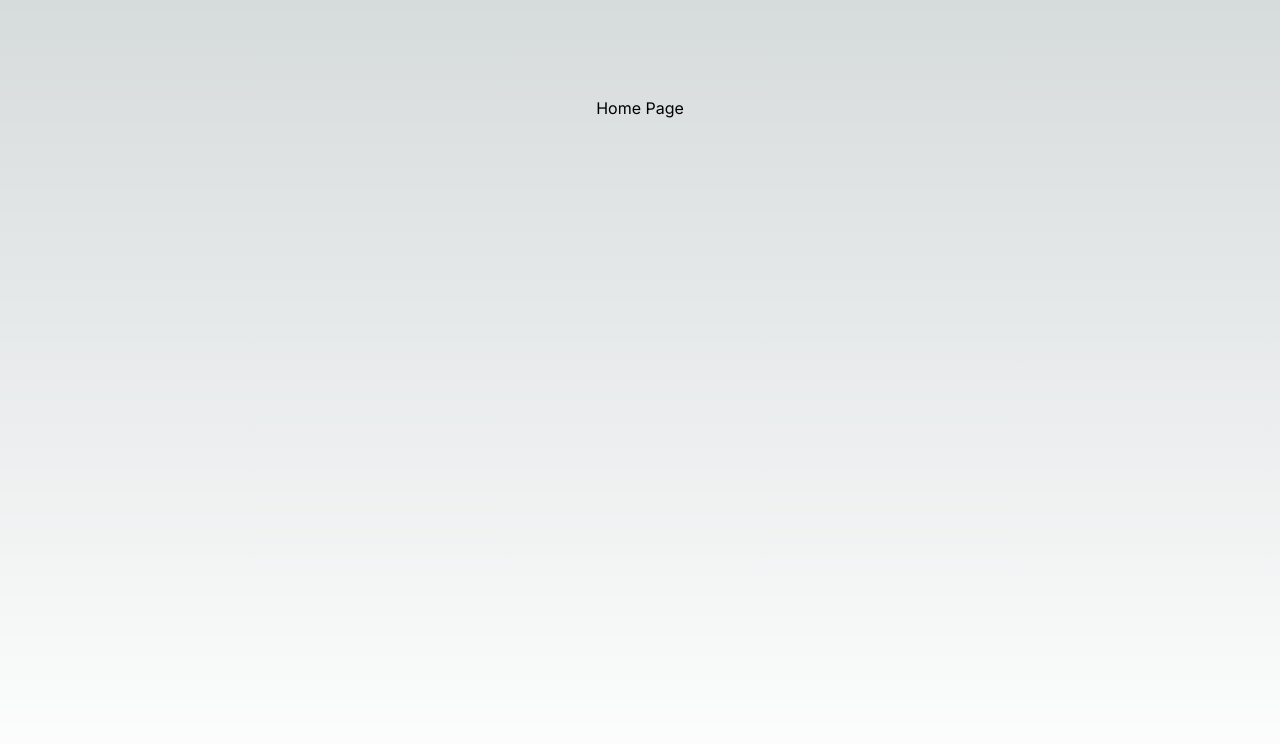
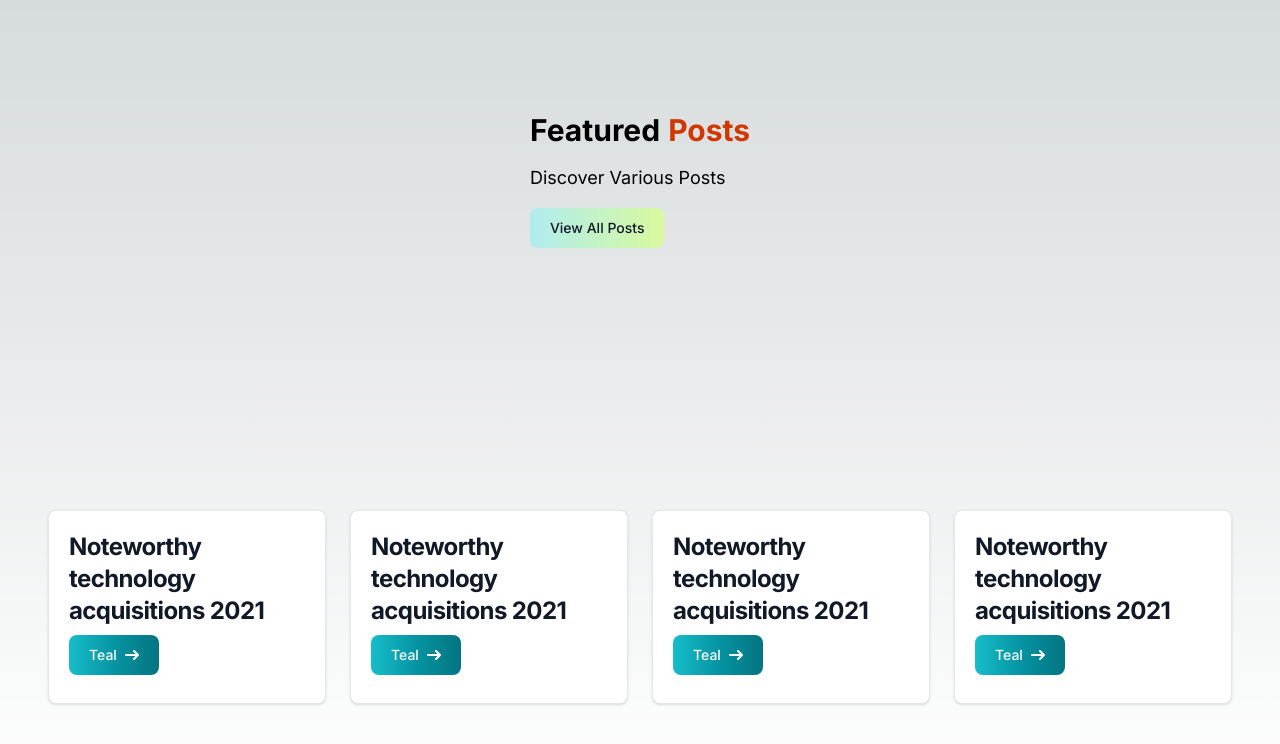
Before and after one commit to vishnu-mouli-102408/Enitiate-Frontend, a Next.js app: page / in a window 1280 px wide. Shown: the top 744 px of the page. Built offline with nearby package versions, Linux system fonts and the light colour scheme.

Commit message:
Fixed some bugs

```diff
--- a/package.json
+++ b/package.json
@@ -10,11 +10,14 @@
   },
   "dependencies": {
     "@hookform/resolvers": "^3.3.2",
+    "@tanstack/react-query": "^5.13.4",
     "firebase": "^10.7.1",
+    "flowbite": "^2.2.0",
     "next": "14.0.4",
     "react": "^18",
     "react-dom": "^18",
     "react-hook-form": "^7.49.0",
+    "recoil": "^0.7.7",
     "zod": "^3.22.4"
   },
   "devDependencies": {
--- /dev/null
+++ b/src/app/actions.ts
@@ -0,0 +1,35 @@
+"use server";
+
+import { auth } from "@/lib/firebase";
+import { SigninSchemaTypes } from "@/lib/zodSchemas";
+import { userState } from "@/store/userState";
+import { signInWithEmailAndPassword } from "firebase/auth";
+import { useSetRecoilState } from "recoil";
+
+interface FirebaseError extends Error {
+  code: string;
+}
+
+const setUserState = useSetRecoilState(userState);
+
+export const onSubmitForm = async (data: SigninSchemaTypes) => {
+  try {
+    const userCredentials = await signInWithEmailAndPassword(
+      auth,
+      data.email,
+      data.password
+    );
+    if (userCredentials) {
+      setUserState(userCredentials.user.uid);
+      //   localStorage.setItem("uid", userCredentials.user.uid);
+      //   localStorage.setItem("token", await userCredentials.user.getIdToken());
+    }
+  } catch (error) {
+    const firebaseError = error as FirebaseError;
+    if (firebaseError.code === "auth/invalid-credential") {
+      console.log(firebaseError.code);
+    } else {
+      console.log("Login Error", firebaseError.message);
+    }
+  }
+};
--- a/src/app/layout.tsx
+++ b/src/app/layout.tsx
@@ -1,22 +1,20 @@
-import type { Metadata } from 'next'
-import { Inter } from 'next/font/google'
-import './globals.css'
+"use client";
+import { Inter } from "next/font/google";
+import "./globals.css";
+import { RecoilRoot } from "recoil";
 
-const inter = Inter({ subsets: ['latin'] })
-
-export const metadata: Metadata = {
-  title: 'Create Next App',
-  description: 'Generated by create next app',
-}
+const inter = Inter({ subsets: ["latin"] });
 
 export default function RootLayout({
   children,
 }: {
-  children: React.ReactNode
+  children: React.ReactNode;
 }) {
   return (
     <html lang="en">
-      <body className={inter.className}>{children}</body>
+      <RecoilRoot>
+        <body className={inter.className}>{children}</body>
+      </RecoilRoot>
     </html>
-  )
+  );
 }
--- a/src/app/login/page.tsx
+++ b/src/app/login/page.tsx
@@ -7,6 +7,10 @@ import { zodResolver } from "@hookform/resolvers/zod";
 import { auth } from "@/lib/firebase";
 import { signInWithEmailAndPassword } from "firebase/auth";
 import { useRouter } from "next/navigation";
+import { useSetRecoilState } from "recoil";
+import { userState } from "@/store/userState";
+import Head from "next/head";
+// import { onSubmitForm } from "../actions";
 
 interface FirebaseError extends Error {
   code: string;
@@ -23,6 +27,8 @@ const Login = () => {
     resolver: zodResolver(SignInSchema),
   });
 
+  const setUserState = useSetRecoilState(userState);
+
   const onSubmit = async (data: SigninSchemaTypes) => {
     try {
       const userCredentials = await signInWithEmailAndPassword(
@@ -31,6 +37,7 @@ const Login = () => {
         data.password
       );
       if (userCredentials) {
+        setUserState(userCredentials.user.uid);
         localStorage.setItem("uid", userCredentials.user.uid);
         localStorage.setItem("token", await userCredentials.user.getIdToken());
         router.push("/");
@@ -46,8 +53,21 @@ const Login = () => {
     }
   };
 
+  // const onSubmit = async (data: SigninSchemaTypes) => {
+  //   try {
+  //     onSubmitForm(data);
+  //     router.push("/");
+  //     reset();
+  //   } catch (error) {
+  //     console.log(error);
+  //   }
+  // };
+
   return (
     <div className="flex flex-col h-screen">
+      <Head>
+        <title>Login</title>
+      </Head>
       <div className="flex justify-center items-center mt-16 lg:justify-start lg:px-16">
         <svg
           width="60"
--- a/src/app/page.tsx
+++ b/src/app/page.tsx
@@ -1,7 +1,26 @@
+import Banner from "@/components/Banner";
+import Card from "@/components/Card";
+
 export default function Home() {
+  const handleOnBannerBtnClick = async () => {
+    "use server";
+    console.log("Hello Banner Button");
+  };
+
   return (
-    <main className="flex min-h-screen flex-col items-center justify-between p-24">
-      <h1>Home Page</h1>
+    <main className="flex min-h-screen flex-col items-center justify-between p-12">
+      <Banner
+        buttonText="View All Posts"
+        handleOnClick={handleOnBannerBtnClick}
+        title={"Featured Posts"}
+        desc={"Discover Various Posts"}
+      />
+      <div className="grid grid-cols-1 md:grid-cols-2 lg:grid-cols-3 xl:grid-cols-4 gap-6">
+        <Card />
+        <Card />
+        <Card />
+        <Card />
+      </div>
     </main>
   );
 }
--- a/src/app/signup/page.tsx
+++ b/src/app/signup/page.tsx
@@ -7,6 +7,8 @@ import { SignupSchema, SignupSchemaTypes } from "@/lib/zodSchemas";
 import { createUserWithEmailAndPassword } from "firebase/auth";
 import { auth } from "@/lib/firebase";
 import { useRouter } from "next/navigation";
+import { useSetRecoilState } from "recoil";
+import { userState } from "@/store/userState";
 
 const Signup = () => {
   const router = useRouter();
@@ -19,6 +21,8 @@ const Signup = () => {
     resolver: zodResolver(SignupSchema),
   });
 
+  const setUserState = useSetRecoilState(userState);
+
   const onSubmit = async (data: SignupSchemaTypes) => {
     try {
       const userCredentials = await createUserWithEmailAndPassword(
@@ -27,6 +31,7 @@ const Signup = () => {
         data.password
       );
       if (userCredentials) {
+        setUserState(userCredentials.user.uid);
         router.push("/");
         reset();
       }
--- /dev/null
+++ b/src/components/Banner.tsx
@@ -0,0 +1,31 @@
+import Button from "./Button";
+
+type btnClick = () => void;
+
+const Banner = ({
+  buttonText,
+  handleOnClick,
+  title,
+  desc,
+}: {
+  buttonText: string;
+  handleOnClick: btnClick;
+  title: string;
+  desc: string;
+}) => {
+  let titleText = title.split(" ");
+  return (
+    <div className="flex flex-col justify-center items-start p-12">
+      <h1 className="pt-4">
+        <span className="pr-2 text-3xl font-bold">{titleText[0]}</span>
+        <span className="text-orange-600 text-3xl font-bold">
+          {titleText[1]}
+        </span>
+      </h1>
+      <p className="py-4 text-lg">{desc}</p>
+      <Button buttonText={buttonText} handleOnClick={handleOnClick} />
+    </div>
+  );
+};
+
+export default Banner;
--- /dev/null
+++ b/src/components/Button.tsx
@@ -0,0 +1,20 @@
+"use client";
+type btnClick = () => void;
+type buttonTypes = {
+  buttonText: string;
+  handleOnClick: btnClick;
+};
+
+const Button = ({ buttonText, handleOnClick }: buttonTypes) => {
+  return (
+    <button
+      type="button"
+      onClick={handleOnClick}
+      className="text-gray-900 bg-gradient-to-r from-teal-200 to-lime-200 hover:bg-gradient-to-l hover:from-teal-200 hover:to-lime-200 focus:ring-4 focus:outline-none focus:ring-lime-200 dark:focus:ring-teal-700 font-medium rounded-lg text-sm px-5 py-2.5 text-center me-2 mb-2"
+    >
+      {buttonText}
+    </button>
+  );
+};
+
+export default Button;
--- /dev/null
+++ b/src/components/Card.tsx
@@ -0,0 +1,40 @@
+import Image from "next/image";
+import Link from "next/link";
+
+const Card = () => {
+  return (
+    <Link href="/coffee/coffee-store/1">
+      <div className="max-w-sm mb-12 bg-white border border-gray-200 rounded-lg shadow dark:bg-gray-800 dark:border-gray-700">
+        {/* <Image className="rounded-t-lg" src="#" alt="Coffee Images" /> */}
+        <div className="p-5">
+          <h5 className="mb-2 text-2xl font-bold tracking-tight text-gray-900 dark:text-white">
+            Noteworthy technology acquisitions 2021
+          </h5>
+          <button
+            type="button"
+            className="text-white inline-flex items-center bg-gradient-to-r from-teal-400 via-teal-500 to-teal-600 hover:bg-gradient-to-br focus:ring-4 focus:outline-none focus:ring-teal-300 dark:focus:ring-teal-800 font-medium rounded-lg text-sm px-5 py-2.5 text-center me-2 mb-2"
+          >
+            Teal
+            <svg
+              className="rtl:rotate-180 w-3.5 h-3.5 ms-2"
+              aria-hidden="true"
+              xmlns="http://www.w3.org/2000/svg"
+              fill="none"
+              viewBox="0 0 14 10"
+            >
+              <path
+                stroke="currentColor"
+                strokeLinecap="round"
+                strokeLinejoin="round"
+                strokeWidth="2"
+                d="M1 5h12m0 0L9 1m4 4L9 9"
+              />
+            </svg>
+          </button>
+        </div>
+      </div>
+    </Link>
+  );
+};
+
+export default Card;
--- /dev/null
+++ b/src/lib/helper.ts
@@ -0,0 +1,4 @@
+import { userState } from "@/store/userState";
+import { useRecoilValue } from "recoil";
+
+export const user = useRecoilValue(userState);
--- /dev/null
+++ b/src/store/userState.ts
@@ -0,0 +1,6 @@
+import { atom } from "recoil";
+
+export const userState = atom({
+  key: "UserState",
+  default: "",
+});
--- a/tailwind.config.ts
+++ b/tailwind.config.ts
@@ -1,20 +1,21 @@
-import type { Config } from 'tailwindcss'
+import type { Config } from "tailwindcss";
 
 const config: Config = {
   content: [
-    './src/pages/**/*.{js,ts,jsx,tsx,mdx}',
-    './src/components/**/*.{js,ts,jsx,tsx,mdx}',
-    './src/app/**/*.{js,ts,jsx,tsx,mdx}',
+    "./src/pages/**/*.{js,ts,jsx,tsx,mdx}",
+    "./src/components/**/*.{js,ts,jsx,tsx,mdx}",
+    "./src/app/**/*.{js,ts,jsx,tsx,mdx}",
+    "./node_modules/flowbite/**/*.{js,ts,tsx}",
   ],
   theme: {
     extend: {
       backgroundImage: {
-        'gradient-radial': 'radial-gradient(var(--tw-gradient-stops))',
-        'gradient-conic':
-          'conic-gradient(from 180deg at 50% 50%, var(--tw-gradient-stops))',
+        "gradient-radial": "radial-gradient(var(--tw-gradient-stops))",
+        "gradient-conic":
+          "conic-gradient(from 180deg at 50% 50%, var(--tw-gradient-stops))",
       },
     },
   },
-  plugins: [],
-}
-export default config
+  plugins: [require("flowbite/plugin")],
+};
+export default config;
```
Also changed, not shown: 1 other file (tests, documents, lock files or other folders).
